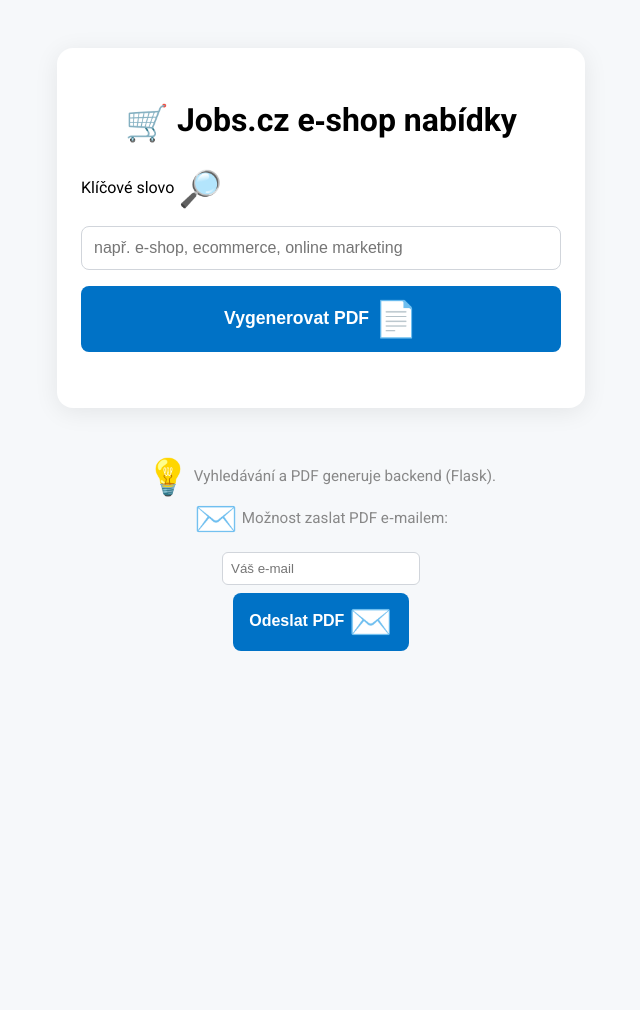
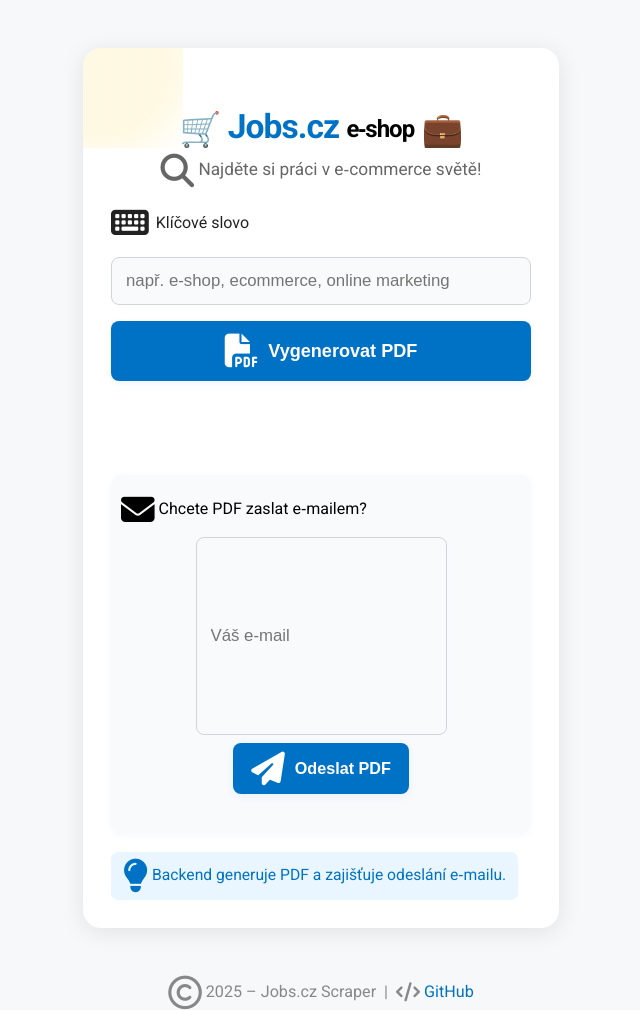
Before and after one commit to Dohnos/jobskr, a Flask app: page / in a window 1280 px wide. Shown: the whole page, without its empty margins (319-959 px from the left). Before the commit the page ends 651 px from the top, so only its background shows below. Run offline with Flask 3, Linux system fonts and the light colour scheme.

Commit message:
Update index.html

```diff
--- a/templates/index.html
+++ b/templates/index.html
@@ -5,100 +5,227 @@
     <meta name="viewport" content="width=device-width, initial-scale=1.0">
     <title>Jobs.cz Scraper – e‑shop nabídky</title>
     <link href="https://fonts.googleapis.com/css2?family=Roboto:wght@400;700&display=swap" rel="stylesheet">
+    <!-- Font Awesome pro ikony -->
+    <link rel="stylesheet" href="https://cdnjs.cloudflare.com/ajax/libs/font-awesome/6.5.0/css/all.min.css">
     <style>
+        :root {
+            --primary: #0072c6;
+            --primary-dark: #005fa3;
+            --accent: #ffe066;
+            --bg: #f6f8fa;
+            --card-bg: #fff;
+            --radius: 18px;
+            --shadow: 0 4px 24px rgba(0,0,0,0.09);
+        }
         body {
             font-family: 'Roboto', Arial, sans-serif;
-            background: #f6f8fa;
+            background: var(--bg);
             margin: 0;
             padding: 0;
             min-height: 100vh;
         }
         .container {
-            max-width: 480px;
-            margin: 48px auto;
-            background: #fff;
-            border-radius: 16px;
-            box-shadow: 0 4px 24px rgba(0,0,0,0.08);
-            padding: 32px 24px 24px 24px;
+            max-width: 420px;
+            margin: 48px auto 0 auto;
+            background: var(--card-bg);
+            border-radius: var(--radius);
+            box-shadow: var(--shadow);
+            padding: 36px 28px 28px 28px;
+            position: relative;
+            overflow: hidden;
+        }
+        .container::before {
+            content: "";
+            position: absolute;
+            top: -60px; left: -60px;
+            width: 160px; height: 160px;
+            background: radial-gradient(circle, var(--accent) 60%, transparent 100%);
+            opacity: 0.18;
+            z-index: 0;
         }
         h1 {
             text-align: center;
-            font-size: 2rem;
-            margin-bottom: 8px;
+            font-size: 2.1rem;
+            margin-bottom: 6px;
+            font-weight: 700;
+            letter-spacing: -1px;
         }
-        .emoji {
-            font-size: 2.2rem;
+        .subtitle {
+            text-align: center;
+            color: #666;
+            font-size: 1.08rem;
+            margin-bottom: 18px;
+        }
+        .emoji, .fa-solid, .fa-regular {
+            font-size: 2.1rem;
             vertical-align: middle;
         }
         form {
             display: flex;
             flex-direction: column;
             gap: 16px;
-            margin-top: 24px;
+            margin-top: 18px;
+            z-index: 1;
         }
-        input[type="text"] {
-            padding: 12px;
+        label {
+            font-weight: 500;
+            margin-bottom: 2px;
+            color: #222;
+            display: flex;
+            align-items: center;
+            gap: 7px;
+        }
+        input[type="text"], input[type="email"] {
+            padding: 13px 14px;
             border-radius: 8px;
-            border: 1px solid #d1d5db;
-            font-size: 1rem;
+            border: 1.5px solid #d1d5db;
+            font-size: 1.05rem;
+            background: #f9fafb;
+            transition: border 0.2s;
+        }
+        input[type="text"]:focus, input[type="email"]:focus {
+            border: 1.5px solid var(--primary);
+            outline: none;
+            background: #fff;
         }
         button {
-            background: #0072c6;
+            background: var(--primary);
             color: #fff;
             border: none;
             border-radius: 8px;
-            padding: 12px;
-            font-size: 1.1rem;
+            padding: 13px;
+            font-size: 1.13rem;
             font-weight: bold;
             cursor: pointer;
-            transition: background 0.2s;
+            transition: background 0.18s, transform 0.1s;
+            display: flex;
+            align-items: center;
+            justify-content: center;
+            gap: 10px;
+            box-shadow: 0 2px 8px rgba(0,114,198,0.07);
         }
-        button:hover {
-            background: #005fa3;
+        button:hover, button:focus {
+            background: var(--primary-dark);
+            transform: translateY(-2px) scale(1.03);
         }
         .result {
             margin-top: 32px;
             text-align: center;
+            min-height: 40px;
         }
         .loader {
-            margin: 32px auto;
+            margin: 32px auto 10px auto;
             border: 6px solid #f3f3f3;
-            border-top: 6px solid #0072c6;
+            border-top: 6px solid var(--primary);
             border-radius: 50%;
             width: 48px;
             height: 48px;
             animation: spin 1s linear infinite;
+            display: inline-block;
         }
         @keyframes spin {
-            0% { transform: rotate(0deg); }
-            100% { transform: rotate(360deg); }
+            0% { transform: rotate(0deg);}
+            100% { transform: rotate(360deg);}
         }
         .footer {
             text-align: center;
             color: #888;
-            font-size: 0.95rem;
-            margin-top: 48px;
+            font-size: 1.01rem;
+            margin: 48px auto 0 auto;
+            max-width: 420px;
+        }
+        .footer .emoji, .footer .fa-solid {
+            font-size: 1.2rem;
+        }
+        .email-section {
+            margin-top: 22px;
+            background: #f8fafc;
+            border-radius: 10px;
+            padding: 18px 10px 12px 10px;
+            box-shadow: 0 1px 6px rgba(0,114,198,0.04);
+        }
+        #emailForm {
+            margin-top: 10px;
+            display: flex;
+            gap: 8px;
+            justify-content: center;
+            align-items: center;
+            flex-wrap: wrap;
+        }
+        #emailForm input[type="email"] {
+            min-width: 170px;
+            flex: 1 1 170px;
+        }
+        #emailForm button {
+            padding: 9px 18px;
+            font-size: 1.01rem;
+        }
+        #emailResult {
+            margin-top: 8px;
+            min-height: 20px;
+        }
+        .tip {
+            background: #eaf6ff;
+            color: #0072c6;
+            border-radius: 7px;
+            padding: 7px 12px;
+            margin: 18px 0 0 0;
+            font-size: 0.98rem;
+            display: inline-block;
+        }
+        @media (max-width: 600px) {
+            .container, .footer { max-width: 98vw; padding: 18px 4vw 18px 4vw;}
+            .container { margin: 18px auto 0 auto;}
         }
     </style>
 </head>
 <body>
     <div class="container">
-        <h1><span class="emoji">🛒</span> Jobs.cz e‑shop nabídky</h1>
-        <form id="searchForm">
-            <label for="keyword">Klíčové slovo <span class="emoji">🔎</span></label>
+        <h1>
+            <span class="emoji">🛒</span>
+            <span style="color:var(--primary);">Jobs.cz</span>
+            <span style="font-size:1.5rem;vertical-align:middle;">e‑shop</span>
+            <span class="emoji">💼</span>
+        </h1>
+        <div class="subtitle">
+            <span class="fa-solid fa-magnifying-glass"></span>
+            Najděte si práci v e‑commerce světě!
+        </div>
+        <form id="searchForm" autocomplete="off">
+            <label for="keyword">
+                <span class="fa-solid fa-keyboard"></span>
+                Klíčové slovo
+            </label>
             <input type="text" id="keyword" name="keyword" placeholder="např. e‑shop, ecommerce, online marketing" required>
-            <button type="submit">Vygenerovat PDF <span class="emoji">📄</span></button>
+            <button type="submit">
+                <span class="fa-solid fa-file-pdf"></span>
+                Vygenerovat PDF
+            </button>
         </form>
         <div class="result" id="result"></div>
+        <div class="email-section">
+            <div>
+                <span class="fa-solid fa-envelope"></span>
+                Chcete PDF zaslat e‑mailem?
+            </div>
+            <form id="emailForm">
+                <input type="email" id="email" name="email" placeholder="Váš e‑mail" required>
+                <button type="submit">
+                    <span class="fa-solid fa-paper-plane"></span>
+                    Odeslat PDF
+                </button>
+            </form>
+            <div id="emailResult"></div>
+        </div>
+        <div class="tip">
+            <span class="fa-solid fa-lightbulb"></span>
+            Backend generuje PDF a zajišťuje odeslání e‑mailu.
+        </div>
     </div>
     <div class="footer">
-        <span class="emoji">💡</span> Vyhledávání a PDF generuje backend (Flask).<br>
-        <span class="emoji">✉️</span> Možnost zaslat PDF e‑mailem:<br>
-        <form id="emailForm" style="margin-top:12px;display:flex;gap:8px;justify-content:center;align-items:center;flex-wrap:wrap;">
-            <input type="email" id="email" name="email" placeholder="Váš e‑mail" required style="padding:8px;border-radius:6px;border:1px solid #d1d5db;min-width:180px;">
-            <button type="submit" style="padding:8px 16px;font-size:1rem;">Odeslat PDF <span class="emoji">✉️</span></button>
-        </form>
-        <div id="emailResult" style="margin-top:8px;"></div>
+        <span class="fa-regular fa-copyright"></span>
+        2025 &ndash; Jobs.cz Scraper &nbsp;|&nbsp;
+        <span class="fa-solid fa-code"></span> <a href="https://github.com/your-repo" style="color:#0072c6;text-decoration:none;">GitHub</a>
     </div>
     <script>
         const form = document.getElementById('searchForm');
@@ -120,7 +247,9 @@
                 const blob = await response.blob();
                 lastPdfBlob = blob;
                 const url = window.URL.createObjectURL(blob);
-                resultDiv.innerHTML = `<a href="${url}" download="jobs.pdf" style="font-size:1.2rem;font-weight:bold;">Stáhnout PDF <span class='emoji'>⬇️</span></a>`;
+                resultDiv.innerHTML = `<a href="${url}" download="jobs.pdf" style="font-size:1.2rem;font-weight:bold;display:inline-block;margin-top:10px;">
+                    <span class="fa-solid fa-download"></span> Stáhnout PDF
+                </a>`;
             } catch (err) {
                 resultDiv.innerHTML = `<span style='color:#c00;'>${err.message}</span>`;
             }
@@ -152,49 +281,3 @@
     </script>
 </body>
 </html>
-<!--
-====================
-Instrukce k nasazení:
-====================
-
-1. Backend (Flask) – Render.com:
---------------------------------
-- V kořenovém adresáři projektu musí být soubory: app.py, scrape.py, DejaVuSans.ttf, DejaVuSans-Bold.ttf, jobs.pdf, složka templates/ s index.html.
-- Vytvořte requirements.txt s balíčky: flask, requests, beautifulsoup4, reportlab, (případně další dle kódu), a knihovny pro e-mail (např. smtplib, email).
-- V app.py musí být endpointy:
-    - / (GET): renderuje index.html
-    - /generate (POST): přijímá {keyword}, vrací PDF (application/pdf)
-    - /send_email (POST): přijímá {keyword, email}, vygeneruje PDF a odešle na e-mail (vrací JSON s výsledkem)
-- Nastavte proměnné prostředí pro SMTP (např. SMTP_SERVER, SMTP_PORT, SMTP_USER, SMTP_PASSWORD) v Render.com dashboardu.
-- Nastavte startovací příkaz: python app.py
-
-2. Frontend (GitHub Pages):
----------------------------
-- Pokud chcete frontend odděleně, stačí zkopírovat index.html (a případně styly/js) do repozitáře pro GitHub Pages.
-- Všechny API volání musí směřovat na veřejnou URL backendu na Render.com (např. https://moje-aplikace.onrender.com/generate).
-- Pro lokální vývoj lze použít Flask backend a šablonu v templates/.
-
-3. Odesílání e-mailu:
----------------------
-- Backend musí implementovat endpoint /send_email, který přijme e-mail a klíčové slovo, vygeneruje PDF a odešle jej jako přílohu.
-- SMTP údaje (server, port, uživatel, heslo) nastavte jako proměnné prostředí (neukládejte do kódu!).
-- Pro testování lze použít např. Gmail SMTP (nutno povolit přístup pro aplikace, případně použít App Password).
-
-4. Produkční tipy:
-------------------
-- Ošetřete limity a timeouty (scraping jobs.cz může být pomalý).
-- Omezte počet stránek nebo nabídek na jedno generování.
-- Logujte chyby a úspěšné odeslání e-mailu.
-- Chraňte endpointy proti zneužití (rate limiting, captcha, atd.).
-
-5. Ukázka API volání (fetch):
------------------------------
-POST /generate
-{ "keyword": "e‑shop" }
-→ application/pdf
-
-POST /send_email
-{ "keyword": "e‑shop", "email": "uzivatel@email.cz" }
-→ { "message": "PDF bylo odesláno na e‑mail." }
-
--->
```
